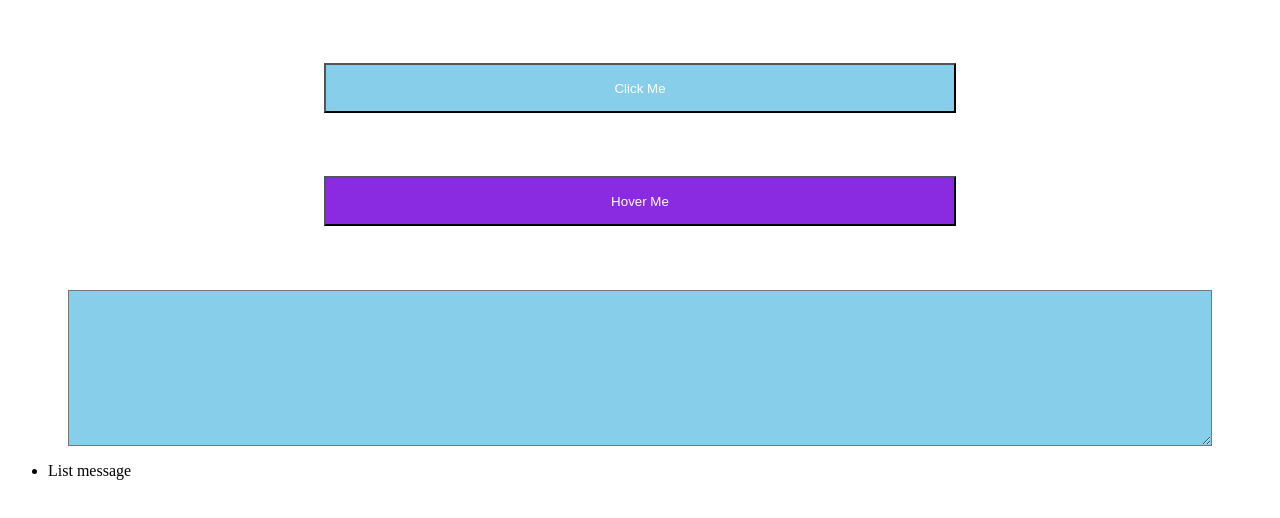
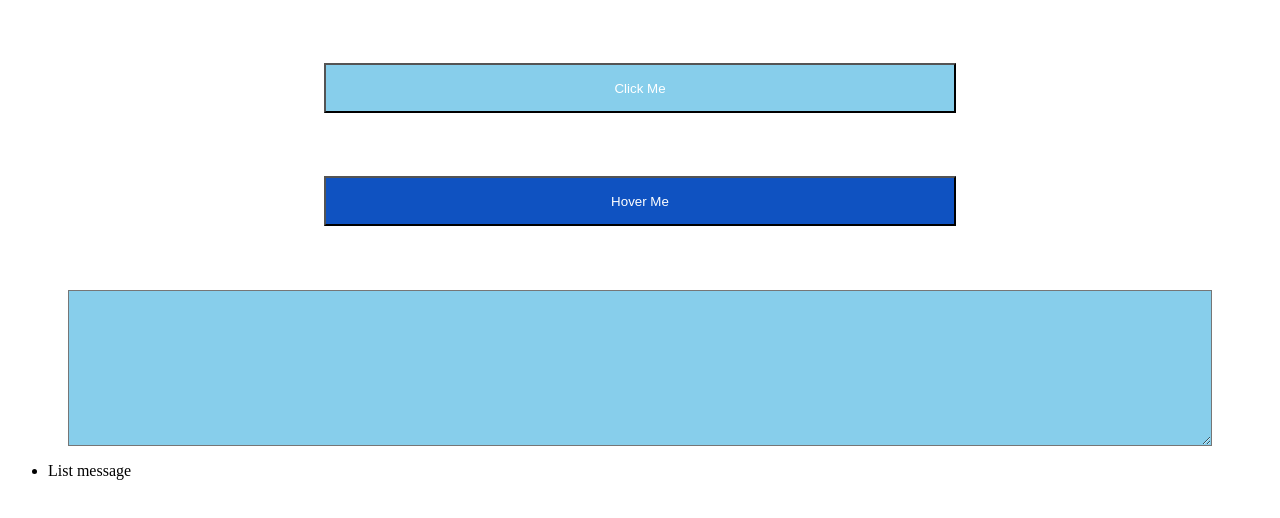
Before and after one commit to ChamuMutezva/mobile-touch-events, a plain HTML site: page index.html in a window 1280 px wide. Both pictures are taken after a click on the button "Hover Me". Drawn offline with Linux system fonts and the light colour scheme.

Commit message:
feat: css hover on button #hoverMe

```diff
--- a/index.html
+++ b/index.html
@@ -30,6 +30,19 @@
         #hoverMe {
             background-color: blueviolet;
         }
+
+        #hoverMe:hover{
+            background-color: #296CDB;
+        }
+
+        #hoverMe:focus{
+            background-color: #0F52C1;
+            outline: 0;
+        }
+
+        #hoverMe:active {
+  background-color: #0039A8;
+}
     </style>
 
 </head>
```
